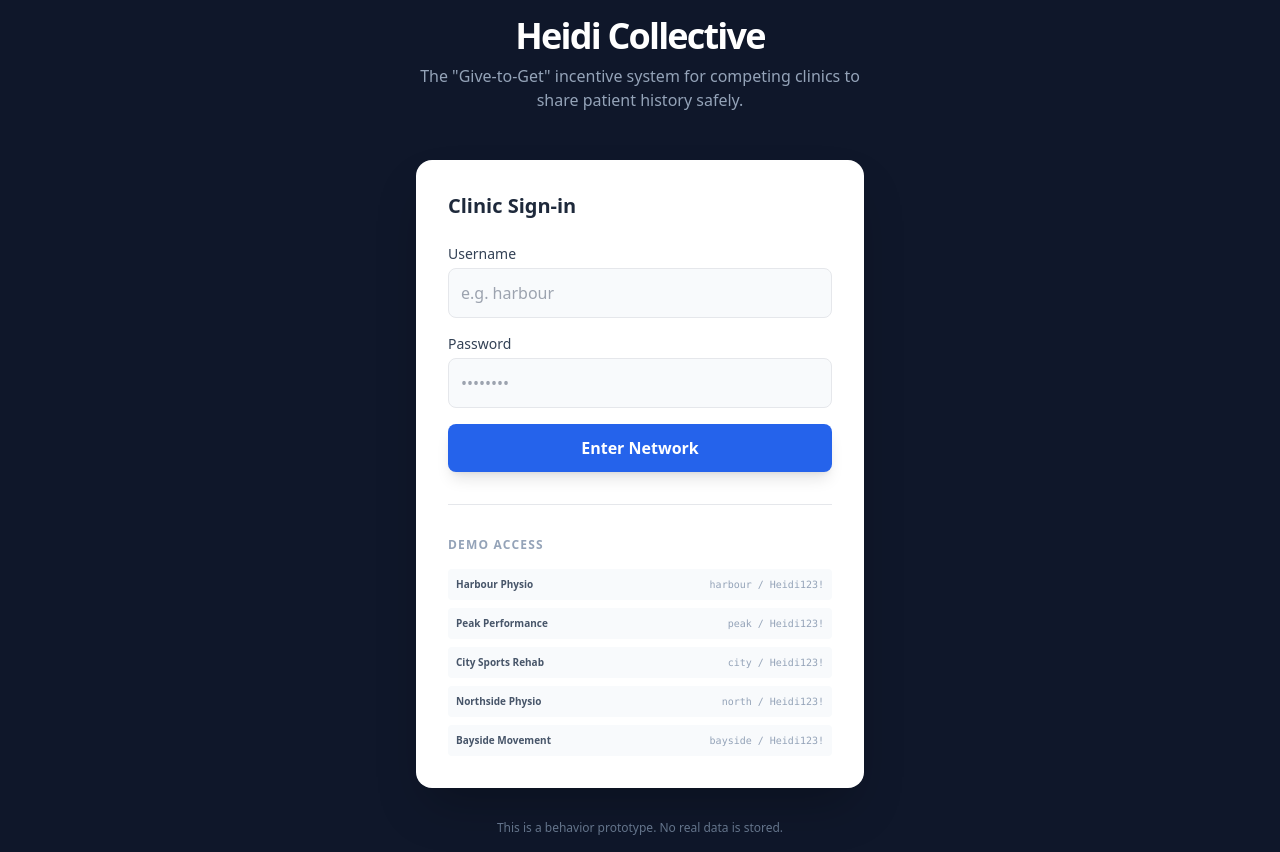
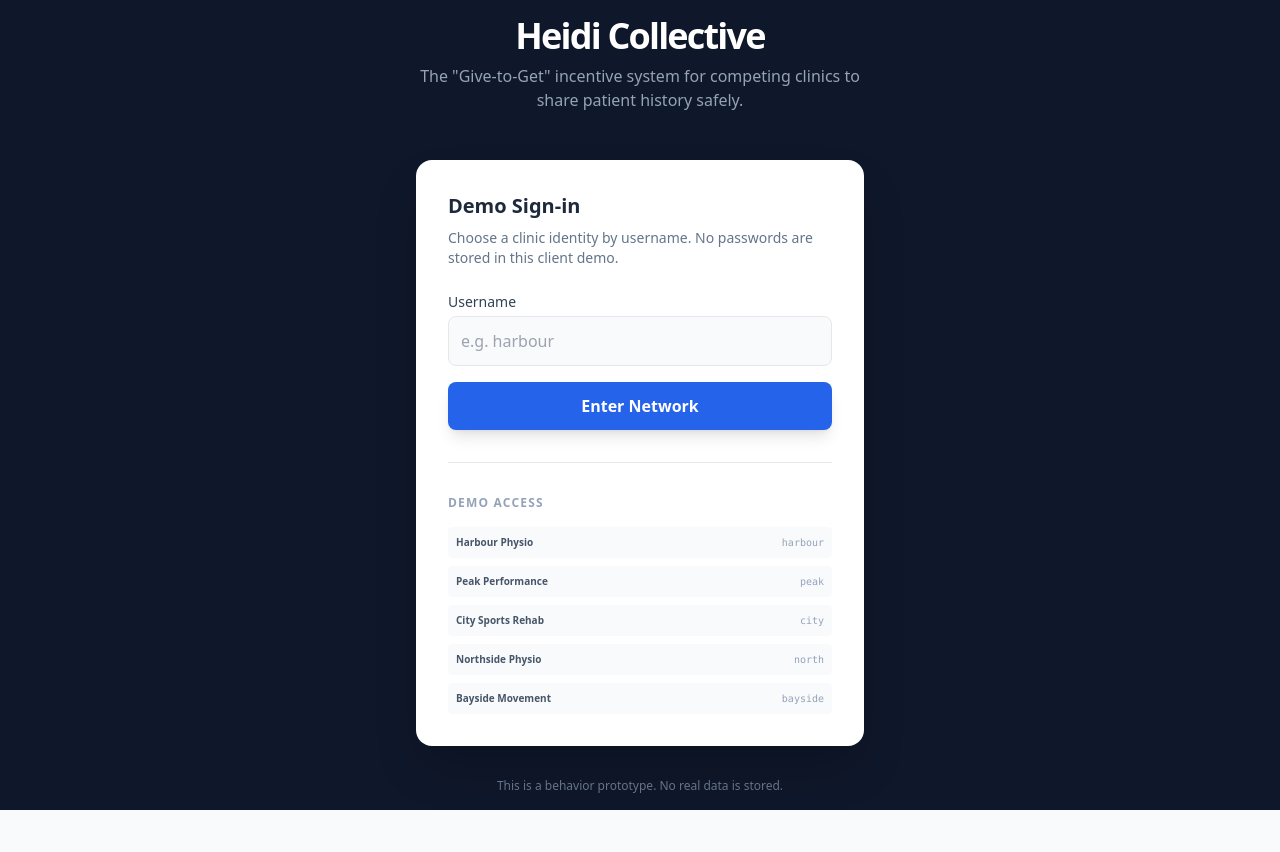
Before and after one commit to akashjayaprabalan/Heidi_EC, a React (Vite) app: page / in a window 1280 px wide. After the commit the page ends 810 px from the top, so only its background shows below. Built offline with nearby package versions, Linux system fonts and the light colour scheme.

Commit message:
Harden client-side secret and data exposure

```diff
--- a/App.tsx
+++ b/App.tsx
@@ -86,6 +86,10 @@ const ANONYMIZED_LABEL_BY_CLINIC_ID = SEED_CLINICS.reduce<Record<string, string>
   acc[clinic.id] = `Contributor #${index + 1}`;
   return acc;
 }, {});
+
+function getSafePatientRef(patientId: string): string {
+  return `Patient Record ${patientId.toUpperCase()}`;
+}
 
 function toRecordById<T extends { id: string }>(items: readonly T[]): Record<string, T> {
   return items.reduce<Record<string, T>>((acc, item) => {
@@ -184,7 +188,10 @@ function LoginScreen({ clinics, onLogin }: LoginScreenProps) {
       </div>
 
       <div className="bg-white rounded-2xl shadow-2xl p-8 w-full max-w-md">
-        <h2 className="text-xl font-bold mb-6 text-slate-800">Clinic Sign-in</h2>
+        <h2 className="text-xl font-bold mb-2 text-slate-800">Demo Sign-in</h2>
+        <p className="text-sm text-slate-500 mb-6">
+          Choose a clinic identity by username. No passwords are stored in this client demo.
+        </p>
         <form onSubmit={onLogin} className="space-y-4">
           <div>
             <label className="block text-sm font-medium text-slate-700 mb-1">Username</label>
@@ -192,16 +199,7 @@ function LoginScreen({ clinics, onLogin }: LoginScreenProps) {
               name="username"
               type="text"
               placeholder="e.g. harbour"
-              className="w-full border rounded-lg p-3 bg-slate-50 focus:ring-2 focus:ring-blue-500 outline-none transition-all"
-              required
-            />
-          </div>
-          <div>
-            <label className="block text-sm font-medium text-slate-700 mb-1">Password</label>
-            <input
-              name="password"
-              type="password"
-              placeholder="••••••••"
+              autoComplete="username"
               className="w-full border rounded-lg p-3 bg-slate-50 focus:ring-2 focus:ring-blue-500 outline-none transition-all"
               required
             />
@@ -217,7 +215,7 @@ function LoginScreen({ clinics, onLogin }: LoginScreenProps) {
             {clinics.map((clinic) => (
               <div key={clinic.id} className="text-[10px] flex justify-between bg-slate-50 p-2 rounded">
                 <span className="font-bold text-slate-600">{clinic.name}</span>
-                <span className="text-slate-400 font-mono">{clinic.username} / Heidi123!</span>
+                <span className="text-slate-400 font-mono">{clinic.username}</span>
               </div>
             ))}
           </div>
@@ -844,11 +842,9 @@ function App() {
     e.preventDefault();
     const formData = new FormData(e.currentTarget);
     const username = String(formData.get('username') ?? '').trim();
-    const password = String(formData.get('password') ?? '');
-
-    const match = clinics.find((clinic) => clinic.username === username && (clinic as Clinic & { password?: string }).password === password);
+    const match = clinics.find((clinic) => clinic.username === username);
     if (!match) {
-      alert('Invalid credentials');
+      alert('Unknown clinic username');
       return;
     }
 
@@ -901,7 +897,10 @@ function App() {
         ...clinic,
         reportsShared: (clinic.reportsShared || 0) + 1,
       }));
-      addLedgerEntry(LedgerEventType.SHARE, `${currentUser.name} shared a ${input.tier} report for ${patient.name}`);
+      addLedgerEntry(
+        LedgerEventType.SHARE,
+        `${currentUser.name} shared a ${input.tier} report for ${getSafePatientRef(patient.id)}`,
+      );
       return;
     }
 
@@ -916,7 +915,7 @@ function App() {
 
     addLedgerEntry(
       LedgerEventType.BLOCKED,
-      `${currentUser.name} saved a ${input.tier} report for ${patient.name}. Network share blocked: ${reason}`,
+      `${currentUser.name} saved a ${input.tier} report for ${getSafePatientRef(patient.id)}. Network share blocked: ${reason}`,
     );
   };
 
@@ -962,8 +961,7 @@ function App() {
 
     addUnlockedReports([{ viewerClinicId: currentUser.id, reportId: report.id }]);
 
-    const patientName = PATIENT_BY_ID[report.patientId]?.name ?? 'Unknown Patient';
-    addLedgerEntry(LedgerEventType.VIEW, `${currentUser.name} viewed report for ${patientName}`);
+    addLedgerEntry(LedgerEventType.VIEW, `${currentUser.name} viewed report for ${getSafePatientRef(report.patientId)}`);
     addLedgerEntry(
       LedgerEventType.TRANSFER,
       `TRANSFER: -${VIEW_COST} from ${currentUser.name} → +${VIEW_COST} to ${ANONYMIZED_LABEL_BY_CLINIC_ID[report.authorClinicId] ?? 'Contributor'}`,
--- a/constants.ts
+++ b/constants.ts
@@ -5,11 +5,11 @@ export const INITIAL_CREDITS = 30;
 export const VIEW_COST = 10;
 
 export const SEED_CLINICS: Clinic[] = [
-  { id: 'c1', name: 'Harbour Physio', username: 'harbour', password: 'Heidi123!', optedIn: true, credits: INITIAL_CREDITS, reportsShared: 0, reportsViewed: 0 },
-  { id: 'c2', name: 'Peak Performance', username: 'peak', password: 'Heidi123!', optedIn: true, credits: INITIAL_CREDITS, reportsShared: 0, reportsViewed: 0 },
-  { id: 'c3', name: 'City Sports Rehab', username: 'city', password: 'Heidi123!', optedIn: false, credits: INITIAL_CREDITS, reportsShared: 0, reportsViewed: 0 },
-  { id: 'c4', name: 'Northside Physio', username: 'north', password: 'Heidi123!', optedIn: true, credits: INITIAL_CREDITS, reportsShared: 0, reportsViewed: 0 },
-  { id: 'c5', name: 'Bayside Movement', username: 'bayside', password: 'Heidi123!', optedIn: true, credits: INITIAL_CREDITS, reportsShared: 0, reportsViewed: 0 },
+  { id: 'c1', name: 'Harbour Physio', username: 'harbour', optedIn: true, credits: INITIAL_CREDITS, reportsShared: 0, reportsViewed: 0 },
+  { id: 'c2', name: 'Peak Performance', username: 'peak', optedIn: true, credits: INITIAL_CREDITS, reportsShared: 0, reportsViewed: 0 },
+  { id: 'c3', name: 'City Sports Rehab', username: 'city', optedIn: false, credits: INITIAL_CREDITS, reportsShared: 0, reportsViewed: 0 },
+  { id: 'c4', name: 'Northside Physio', username: 'north', optedIn: true, credits: INITIAL_CREDITS, reportsShared: 0, reportsViewed: 0 },
+  { id: 'c5', name: 'Bayside Movement', username: 'bayside', optedIn: true, credits: INITIAL_CREDITS, reportsShared: 0, reportsViewed: 0 },
 ];
 
 export const SEED_PATIENTS: Patient[] = [
--- a/types.ts
+++ b/types.ts
@@ -5,7 +5,6 @@ export interface Clinic {
   id: string;
   name: string;
   username: string;
-  password?: string;
   optedIn: boolean;
   credits: number;
   reportsShared: number;
--- a/vite.config.ts
+++ b/vite.config.ts
@@ -1,23 +1,16 @@
 import path from 'path';
-import { defineConfig, loadEnv } from 'vite';
+import { defineConfig } from 'vite';
 import react from '@vitejs/plugin-react';
 
-export default defineConfig(({ mode }) => {
-    const env = loadEnv(mode, '.', '');
-    return {
+export default defineConfig({
   server: {
     port: 3000,
     host: '0.0.0.0',
   },
   plugins: [react()],
-      define: {
-        'process.env.API_KEY': JSON.stringify(env.GEMINI_API_KEY),
-        'process.env.GEMINI_API_KEY': JSON.stringify(env.GEMINI_API_KEY)
-      },
   resolve: {
     alias: {
       '@': path.resolve(__dirname, '.'),
-        }
-      }
-    };
+    },
+  },
 });
```
Also changed, not shown: 2 other files (tests, documents, lock files or other folders). Lines whose indentation alone changed are shown as unchanged.
